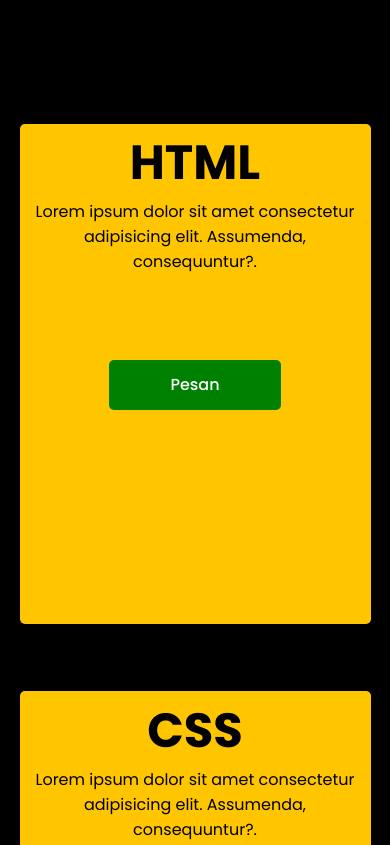
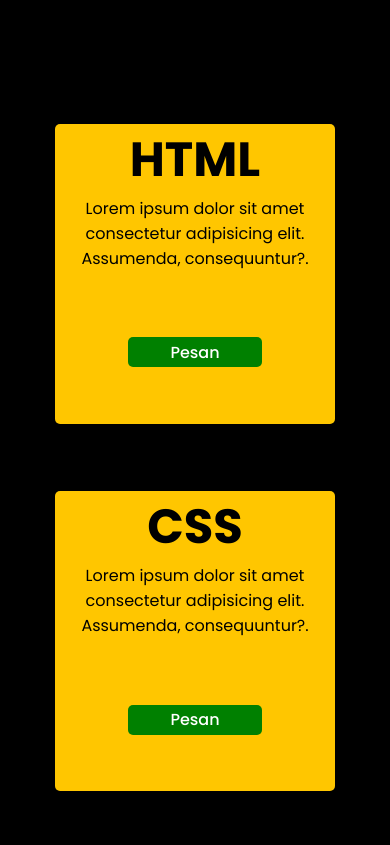
Before and after one commit to akhie-art/akhie, a plain HTML site: page index.html in a window 390 px wide. Shown: the part 780-1625 px from the top of the page. Drawn offline with Linux system fonts and the light colour scheme.

Commit message:
Update style.css

```diff
--- a/style.css
+++ b/style.css
@@ -208,8 +208,9 @@ margin-top: 25%;
   }
 
   .card-konten {
-    width: 100%;
-    height: 50%;
+    width: 80%;
+    height: 30%;
+    padding: 0% 2%;
   }
 
   .service {
```
